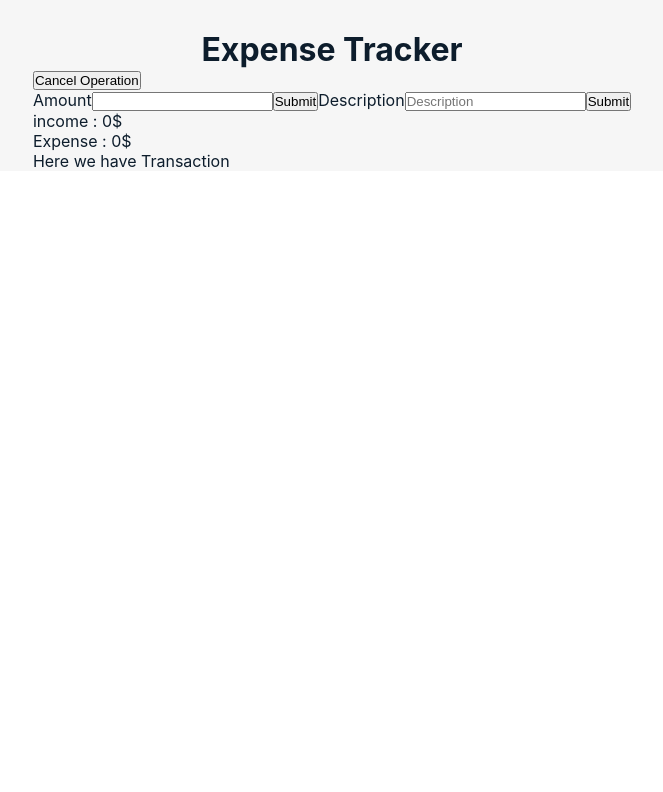
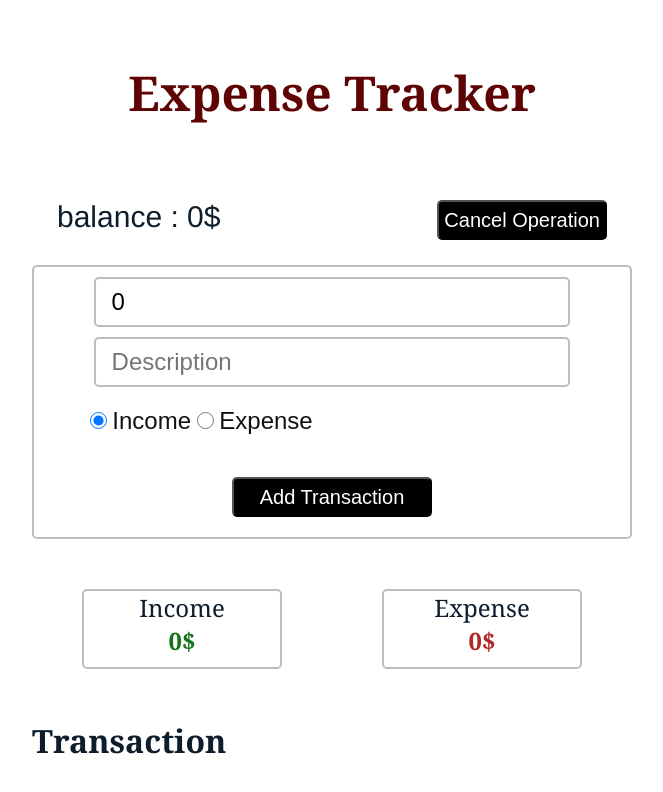
Before and after one commit to MMPgenave/LoremIpsum, a React (Create React App) app in the folder reac-training-projects/: page / in a window 1280 px wide. Both pictures are taken after a click on the button "New Transaction". Shown: the top 792 px of the page, without its empty margins (308-971 px from the left). Built offline with nearby package versions, Linux system fonts and the light colour scheme.

Commit message:
adding Styles

```diff
--- a/reac-training-projects/src/ExpenseTracker/App.css
+++ b/reac-training-projects/src/ExpenseTracker/App.css
@@ -1,5 +1,5 @@
 .App {
-  background-color: #f6f6f6;
+
   color: #0d1d2c;
   display: flex;
   flex-direction: column;
@@ -7,6 +7,12 @@
   height: 100%;
   width: 100%;
   padding-top: 30px;
-  font-family: -apple-system, BlinkMacSystemFont, "Segoe UI", Roboto, Oxygen,
-    Ubuntu, Cantarell, "Open Sans", "Helvetica Neue", sans-serif;
+      font-family: century Cambria, Cochin, Georgia, Times, "Times New Roman", serif;
+
 }
+header {
+  margin-top: 30px;
+  margin-bottom: 50px;
+  color:rgb(95, 4, 4);
+  font-size: x-large;
+}
--- a/reac-training-projects/src/ExpenseTracker/Components/ExpenseAndIncome.js
+++ b/reac-training-projects/src/ExpenseTracker/Components/ExpenseAndIncome.js
@@ -1,13 +1,17 @@
 import React from "react";
 import { useState, useRef } from "react";
+import "./style.css";
 
 function ExpenseAndIncome() {
   const [flag, setFlag] = useState(true);
   const [Income, setIncome] = useState(0);
   const [Expense, setExpense] = useState(0);
+  const [transaction, setTransaction] = useState([]);
 
   return (
-    <div>
+    <div className="container">
+      <div className="FirstSubContianer">
+        <div className="balance">balance : {Income - Expense}$</div>
         <button
           type="button"
           onClick={() => {
@@ -16,59 +20,123 @@ function ExpenseAndIncome() {
         >
           {flag ? "New Transaction" : "Cancel Operation"}
         </button>
-      {flag ? null : <Form info={{Income, Expense, setIncome, setExpense}} />}
-      <div className="income">income : {Income}$</div>
-      <div className="Expense">Expense : {Expense}$</div>
+      </div>
+      {flag ? null : (
+        <Form
+          info={{
+            Income,
+            Expense,
+            setIncome,
+            setExpense,
+            transaction,
+            setTransaction,
+          }}
+        />
+      )}
+      <div className="secondContainer">
+        <div className="income">
+          Income <div className="Incomedoller">{Income}$</div>{" "}
+        </div>
+        <div className="Expense">
+          Expense <div className="expenseDoller">{Expense}$</div>{" "}
+        </div>
+      </div>
+      <h1>Transaction </h1>
+      <div className="transaction">
+        {transaction.map((item) => {
+          return <div className="tansactionItem">{item}</div>;
+        })}
+      </div>
     </div>
   );
 }
 
 export default ExpenseAndIncome;
 
+//Form component
+function Form(props) {
+  const initialState = { amount: 0, description: "" };
+  const [state, setState] = useState(initialState);
 
-
-function Form(props) {
-  const NumInputRef = useRef(null);
-  const DescInputRef = useRef(null);
-  const [NumInputValue, setNumInputValue] = useState(null);
-    const [DescInputValue, setDescInputValue] = useState(null);
   const income = props.info.Income;
   const expense = props.info.Expense;
   const setIncome = props.info.setIncome;
   const setExpense = props.info.setExpense;
+  const transaction = props.info.transaction;
+  const setTransaction = props.info.setTransaction;
+
+  const IncomeRadioRef = useRef(null);
+  const ExpenseRadioRef = useRef(null);
 
   const FormsubmitHandler = (e) => {
+    console.log(`e.name is : ${e.target.name}`);
     e.preventDefault();
-      setIncome(prevState => NumInputRef.current.value);
+    if (IncomeRadioRef.current.checked) {
+      setIncome((prevState) => Number(state.amount) + prevState);
+      //Adding transaction
+      transaction.push(`${state.description}:    +${state.amount}$`);
+      setTransaction((prevState) => transaction);
+    }
+
+    if (ExpenseRadioRef.current.checked) {
+      setExpense((prevState) => Number(state.amount) + prevState);
+      transaction.push(`${state.description}:    -${state.amount}$`);
+      setTransaction((prevState) => transaction);
+    }
   };
   return (
     <div>
-      <form onSubmit={FormsubmitHandler}>
-        <label htmlFor="NumInput">Amount</label>
+      <form onSubmit={FormsubmitHandler} className="form_container">
         <input
           type="number"
           name="NumInput"
-          ref={NumInputRef}
-          value={NumInputValue}
+          placeholder="Amount"
+          value={state.amount}
           onChange={(e) => {
-            setNumInputValue((prevState) => e.target.value);
+            setState((prevState) => {
+              const newState = { ...prevState };
+              newState.amount = e.target.value;
+              return newState;
+            });
           }}
           required
         />
-        <button type="submit">Submit</button>
-        <label htmlFor="DescInput">Description</label>
         <input
           type="text"
           name="DescInput"
           placeholder="Description"
-          ref={DescInputRef}
-          value={DescInputValue}
+          value={state.description}
           onChange={(e) => {
-            setDescInputValue((prevState) => e.target.value);
+            setState((prevState) => {
+              const newState = { ...prevState };
+              newState.description = e.target.value;
+              return newState;
+            });
           }}
           required
         />
-              <button type="submit">Submit</button>
+        <div className="RadioBtns">
+          <input
+            type="radio"
+            className="IncomeRadioBtn"
+            defaultChecked
+            name="type"
+            ref={IncomeRadioRef}
+            value="Income"
+          />
+          <label>Income</label>
+          <input
+            type="radio"
+            name="type"
+            ref={ExpenseRadioRef}
+            value="Expense"
+          />
+          <label>Expense</label>
+        </div>
+
+        <button  type="submit">
+          Add Transaction
+        </button>
       </form>
     </div>
   );
--- a/reac-training-projects/src/ExpenseTracker/Components/ExpenseApp.js
+++ b/reac-training-projects/src/ExpenseTracker/Components/ExpenseApp.js
@@ -1,12 +1,11 @@
 import React from 'react';
-import Transaction from './Transaction';
 import ExpenseAndIncome from './ExpenseAndIncome';
 function ExpenseApp() {
+
     return (
         <div>
 
             <ExpenseAndIncome />
-            <Transaction />
 
         </div>
     )
--- a/reac-training-projects/src/ExpenseTracker/Components/Transaction.js
+++ /dev/null
@@ -1,11 +0,0 @@
-import React from 'react'
-
-function Transaction() {
-    return (
-        <div>
-          Here we have Transaction
-        </div>
-    )
-}
-
-export default Transaction
--- /dev/null
+++ b/reac-training-projects/src/ExpenseTracker/Components/style.css
@@ -0,0 +1,185 @@
+:root {
+  /* dark shades of primary color*/
+  --clr-primary-1: hsl(205, 86%, 17%);
+  --clr-primary-2: hsl(205, 77%, 27%);
+  --clr-primary-3: hsl(205, 72%, 37%);
+  --clr-primary-4: hsl(205, 63%, 48%);
+  /* primary/main color */
+  --clr-primary-5: hsl(205, 78%, 60%);
+  /* lighter shades of primary color */
+  --clr-primary-6: hsl(205, 89%, 70%);
+  --clr-primary-7: hsl(205, 90%, 76%);
+  --clr-primary-8: hsl(205, 86%, 81%);
+  --clr-primary-9: hsl(205, 90%, 88%);
+  --clr-primary-10: hsl(205, 100%, 96%);
+  /* darkest grey - used for headings */
+  --clr-grey-1: hsl(209, 61%, 16%);
+  --clr-grey-2: hsl(211, 39%, 23%);
+  --clr-grey-3: hsl(209, 34%, 30%);
+  --clr-grey-4: hsl(209, 28%, 39%);
+  /* grey used for paragraphs */
+  --clr-grey-5: hsl(210, 22%, 49%);
+  --clr-grey-6: hsl(209, 23%, 60%);
+  --clr-grey-7: hsl(211, 27%, 70%);
+  --clr-grey-8: hsl(210, 31%, 80%);
+  --clr-grey-9: hsl(212, 33%, 89%);
+  --clr-grey-10: hsl(210, 36%, 96%);
+  --clr-white: #fff;
+  --clr-red-dark: hsl(360, 67%, 44%);
+  --clr-red-light: hsl(360, 71%, 66%);
+  --clr-green-dark: hsl(125, 67%, 44%);
+  --clr-green-light: hsl(125, 71%, 66%);
+  --clr-black: #222;
+  --transition: all 0.3s linear;
+  --spacing: 0.1rem;
+  --radius: 0.25rem;
+  --light-shadow: 0 5px 15px rgba(0, 0, 0, 0.1);
+  --dark-shadow: 0 5px 15px rgba(0, 0, 0, 0.2);
+  --max-width: 1170px;
+  --fixed-width: 620px;
+}
+
+.container {
+  background-color: white;
+  width: 600px;
+}
+
+.FirstSubContianer {
+  display: flex;
+  padding: 15px;
+  margin: 10px;
+}
+.balance {
+  font-family: "Franklin Gothic Medium", "Arial Narrow", Arial, sans-serif;
+  font-size: 30px;
+  margin-right: auto;
+}
+
+button[type="button"] {
+  color: white;
+  background-color: black;
+  height: 40px;
+  padding: 5px;
+  margin-left: auto;
+  font-size: 20px;
+  border-radius: 5px;
+}
+button[type="button"]:hover {
+  font-size: 21px;
+}
+
+button[type="submit"] {
+  width: 200px;
+  height: 40px;
+  padding: 5px;
+  font-size: 20px;
+  border-radius: 5px;
+  color: white;
+  background-color: black;
+  margin-right: auto;
+  margin-left: auto;
+  margin-bottom: 20px;
+}
+button[type="submit"]:hover {
+  font-size: 21px;
+}
+.secondContainer {
+  margin-top: 50px;
+  margin-bottom: 50px;
+  display: flex;
+}
+
+.income {
+  font-size: x-large;
+
+  padding: auto;
+  text-align: center;
+  border: 2px solid rgb(190, 189, 189);
+  border-radius: 5px;
+  width: 200px;
+  height: 80px;
+  margin-left: auto;
+  margin-right: auto;
+}
+.Incomedoller {
+  color: rgb(24, 114, 24);
+  font-family: century Cambria, Cochin, Georgia, Times, "Times New Roman", serif;
+  font-weight: bold;
+}
+.Expense {
+  font-size: x-large;
+  padding: auto;
+  text-align: center;
+  border: 2px solid rgb(190, 189, 189);
+  border-radius: 5px;
+  width: 200px;
+  height: 80px;
+  margin-left: auto;
+  margin-right: auto;
+}
+.expenseDoller {
+  color: rgb(177, 39, 39);
+  font-family: century Cambria, Cochin, Georgia, Times, "Times New Roman", serif;
+  font-size: x-large;
+  font-weight: bold;
+}
+.form_container {
+  height: 80%;
+  display: flex;
+  flex-direction: column;
+  border: 2px solid rgb(190, 189, 189);
+  border-radius: 5px;
+}
+input[type="number"] {
+  height: 50px;
+  width: 80%;
+  margin-left: auto;
+  margin-right: auto;
+  margin-bottom: 10px;
+  margin-top: 10px;
+  padding: 0.25rem;
+  padding-left: 1rem;
+  font-size: x-large;
+  border: 2px solid rgb(190, 189, 189);
+  border-radius: 5px;
+}
+input[type="text"] {
+  height: 50px;
+  width: 80%;
+  margin-left: auto;
+  margin-right: auto;
+  margin-bottom: 20px;
+  padding: 0.25rem;
+  padding-left: 1rem;
+  font-size: x-large;
+  border: 2px solid rgb(190, 189, 189);
+  border-radius: 5px;
+}
+.RadioBtns {
+  height: 50px;
+  margin-left: 50px;
+
+  margin-bottom: 20px;
+}
+input[type="radio"] {
+  border: 0px;
+  width: 5%;
+  height: 1.3em;
+  margin-left: 1px;
+}
+label {
+  font-size: x-large;
+  font-family: Arial, Helvetica, sans-serif;
+  color: rgb(18, 18, 19);
+}
+.transaction{
+    margin-bottom: 100px;
+}
+.tansactionItem {
+  font-size: 30px;
+  border: 2px solid rgb(190, 189, 189);
+  border-radius: 5px;
+  margin-top: 5px;
+    font-family: century Cambria, Cochin, Georgia, Times, "Times New Roman", serif;
+
+}
```
Lines whose indentation alone changed are shown as unchanged.
